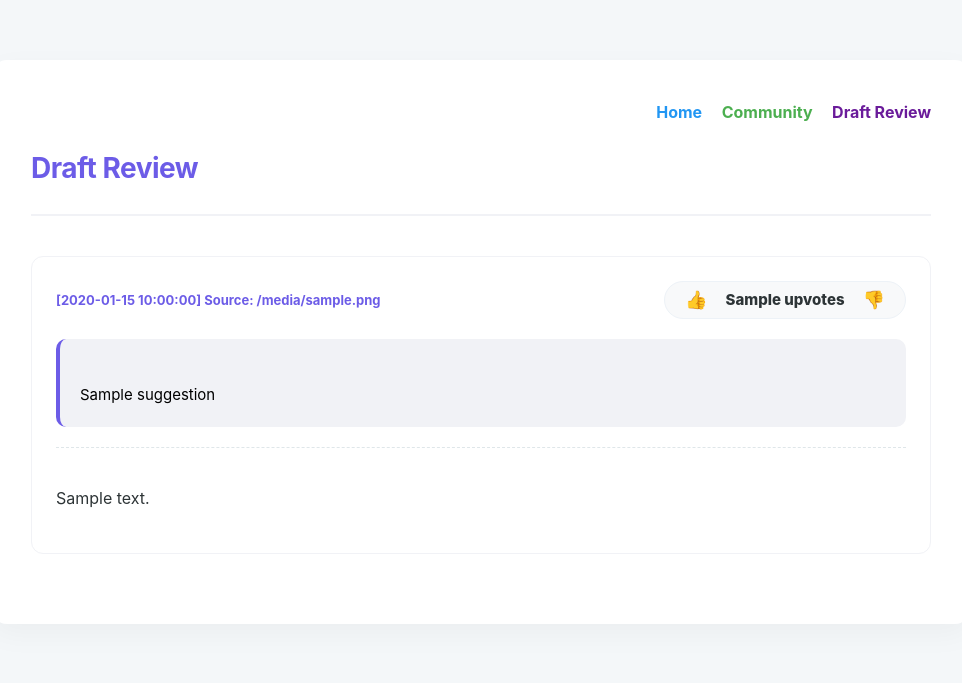
After one commit to modasa905/MyCommunity, a FastAPI app: template templates/drafts.html in a window 1280 px wide. The commit adds this page. Shown: the top 683 px of the page, without its empty margins (159-1121 px from the left). Run offline with FastAPI, Linux system fonts and the light colour scheme; the template is opened without the code that fills it: most values are stand-ins (such as "Sample title", 1, 10 or a date in 2020).

Commit message:
페이지 분리

```diff
--- a/main.py
+++ b/main.py
@@ -89,26 +89,42 @@ class VoteRequest(BaseModel):
 # ---------------------------------------------------------
 # 3. 라우터 설정
 # ---------------------------------------------------------
+# 1. 메인 페이지
 @app.get("/", response_class=HTMLResponse)
 def read_root(request: Request):
-    db = SessionLocal()
-    posts = db.query(Post).order_by(Post.id.desc()).all()
-    drafts = db.query(DraftNote).order_by(DraftNote.id.desc()).all()
-    db.close()
-
+    # 검색용 지식 개수만 가져옵니다.
     response = supabase.table("obsidian_notes").select("file_name").execute()
-
     unique_files = set(item['file_name'] for item in response.data)
     total_notes = len(unique_files)
 
     return templates.TemplateResponse(
         request=request,
         name="index.html",
-        context={
-            "posts": posts,
-            "drafts": drafts,
-            "total_notes": total_notes  # 이제 뻥튀기 없는 진짜 문서 개수가 넘어갑니다!
-        }
+        context={"total_notes": total_notes}
+    )
+
+# 2. 커뮤니티 페이지
+@app.get("/community", response_class=HTMLResponse) # URL을 /community로 변경
+def read_community(request: Request):
+    db = SessionLocal()
+    posts = db.query(Post).order_by(Post.id.desc()).all()
+    db.close()
+    return templates.TemplateResponse(
+        request=request,
+        name="community.html", # 파일명 업데이트
+        context={"posts": posts}
+    )
+
+# 3. Drafts 페이지
+@app.get("/drafts", response_class=HTMLResponse)
+def read_drafts(request: Request):
+    db = SessionLocal()
+    drafts = db.query(DraftNote).order_by(DraftNote.id.desc()).all()
+    db.close()
+    return templates.TemplateResponse(
+        request=request,
+        name="drafts.html",
+        context={"drafts": drafts}
     )
 
 # [API 1] 검색 전용 엔드포인트 (빠름)
--- /dev/null
+++ b/templates/drafts.html
@@ -0,0 +1,245 @@
+<!DOCTYPE html>
+<html lang="en">
+<head>
+    <meta charset="UTF-8">
+    <meta name="viewport" content="width=device-width, initial-scale=1.0">
+    <title>Draft Review</title>
+    <script src="https://cdn.jsdelivr.net/npm/marked/marked.min.js"></script>
+    <script id="MathJax-script" async src="https://cdn.jsdelivr.net/npm/mathjax@3/es5/tex-mml-chtml.js"></script>
+    <style>
+        body {
+            font-family: 'Inter', -apple-system, BlinkMacSystemFont, 'Segoe UI', Roboto, sans-serif;
+            background-color: #f4f7f9;
+            color: #2d3436;
+            line-height: 1.6;
+            margin: 0;
+            padding: 20px;
+        }
+        .container {
+            max-width: 900px;
+            margin: 40px auto;
+            background: white;
+            padding: 40px;
+            border-radius: 16px;
+            box-shadow: 0 10px 30px rgba(0,0,0,0.04);
+        }
+        .header {
+            display: flex;
+            justify-content: space-between;
+            align-items: center;
+            margin-bottom: 40px;
+            border-bottom: 2px solid #f1f2f6;
+            padding-bottom: 24px;
+        }
+        h1 {
+            margin: 0;
+            font-size: 28px;
+            color: #6c5ce7;
+            letter-spacing: -0.5px;
+        }
+        .back-link {
+            text-decoration: none;
+            color: #636e72;
+            font-size: 14px;
+            font-weight: 600;
+            transition: all 0.2s;
+            padding: 8px 12px;
+            border-radius: 8px;
+        }
+        .back-link:hover {
+            background-color: #f1f2f6;
+            color: #6c5ce7;
+        }
+        .draft-list {
+            list-style: none;
+            padding: 0;
+        }
+        .draft-item {
+            margin-bottom: 30px;
+            padding: 24px;
+            background: #ffffff;
+            border: 1px solid #f1f2f6;
+            border-radius: 12px;
+            transition: opacity 0.5s ease;
+        }
+        .draft-header {
+            display: flex;
+            justify-content: space-between;
+            align-items: center;
+            margin-bottom: 20px;
+        }
+        .source-meta {
+            color: #6c5ce7;
+            font-size: 13px;
+            font-weight: 700;
+        }
+        /* Voting Controller */
+        .vote-control {
+            display: flex;
+            gap: 12px;
+            align-items: center;
+            background: #f8f9fa;
+            padding: 6px 14px;
+            border-radius: 20px;
+            border: 1px solid #edf2f7;
+        }
+        .vote-btn {
+            cursor: pointer;
+            background: none;
+            border: none;
+            font-size: 18px;
+            transition: transform 0.1s;
+        }
+        .vote-btn:active {
+            transform: scale(1.2);
+        }
+        .vote-count {
+            font-weight: 800;
+            font-size: 15px;
+            color: #2d3436;
+            min-width: 20px;
+            text-align: center;
+        }
+        /* Suggestion Box */
+        .suggestion-box {
+            background: #f1f2f6;
+            padding: 20px;
+            border-radius: 10px;
+            font-size: 15px;
+            color: #000;
+            text-align: left;
+            white-space: pre-line;
+            margin-bottom: 20px;
+            border-left: 4px solid #6c5ce7;
+        }
+        /* Main Content */
+        .draft-content {
+            font-size: 16px;
+            line-height: 1.8;
+            padding-top: 20px;
+            border-top: 1px dashed #dfe6e9;
+        }
+        .empty-state {
+            text-align: center;
+            padding: 80px 0;
+            color: #b2bec3;
+        }
+    </style>
+</head>
+<body>
+    <div class="container">
+        <nav style="text-align: right; margin-bottom: 20px;">
+            <a href="/" style="margin-left: 15px; text-decoration: none; color: #2196F3; font-weight: bold;">Home</a>
+            <a href="/community" style="margin-left: 15px; text-decoration: none; color: #4CAF50; font-weight: bold;">Community</a>
+            <a href="/drafts" style="margin-left: 15px; text-decoration: none; color: #6a1b9a; font-weight: bold;">Draft Review</a>
+        </nav>
+
+    <div class="header">
+        <h1>Draft Review</h1>
+    </div>
+
+        <ul class="draft-list">
+            {% if drafts %}
+                {% for d in drafts %}
+                <li id="draft-item-{{ d.id }}" class="draft-item">
+                    <div class="draft-header">
+                        <span class="source-meta">[{{ d.created_at }}] Source: {{ d.source_file }}</span>
+
+                        <div class="vote-control">
+                            <button onclick="voteDraft({{ d.id }}, 'up')" class="vote-btn" title="Upvote">👍</button>
+                            <span id="vote-count-{{ d.id }}" class="vote-count">{{ d.upvotes }}</span>
+                            <button onclick="voteDraft({{ d.id }}, 'down')" class="vote-btn" title="Downvote">👎</button>
+                        </div>
+                    </div>
+
+                    <div class="suggestion-box">
+                        {{ d.suggestion }}
+                    </div>
+
+                    <div class="draft-content" data-raw="{{ d.content | forceescape }}">
+                        </div>
+                </li>
+                {% endfor %}
+            {% else %}
+                <div class="empty-state">
+                    <span style="font-size: 48px; display: block; margin-bottom: 16px;">⏳</span>
+                    <p>No new drafts are available for review.</p>
+                </div>
+            {% endif %}
+        </ul>
+    </div>
+
+    <script>
+        // 1. Math Protection Logic (@@)
+        function parseMarkdownProtectMath(text) {
+            let safeText = text.replace(/</g, '&lt;').replace(/>/g, '&gt;');
+            const mathBlocks = [];
+            let count = 0;
+
+            safeText = safeText.replace(/\$\$([\s\S]*?)\$\$/g, (match) => {
+                mathBlocks.push(match);
+                return `@@MATH_BLOCK_${count++}@@`;
+            });
+
+            safeText = safeText.replace(/\$([^\$\n]+?)\$/g, (match) => {
+                mathBlocks.push(match);
+                return `@@MATH_BLOCK_${count++}@@`;
+            });
+
+            let htmlContent = marked.parse(safeText);
+
+            mathBlocks.forEach((block, index) => {
+                htmlContent = htmlContent.replace(`@@MATH_BLOCK_${index}@@`, () => block);
+            });
+
+            return htmlContent;
+        }
+
+        // 2. Voting & Auto-Delete Logic
+        async function voteDraft(draftId, action) {
+            try {
+                const res = await fetch(`/api/vote/${draftId}`, {
+                    method: 'POST',
+                    headers: { 'Content-Type': 'application/json' },
+                    body: JSON.stringify({ action: action })
+                });
+
+                const data = await res.json();
+
+                if (data.deleted) {
+                    alert("This draft has been discarded due to low ratings. It will disappear on next refresh.");
+                    const el = document.getElementById(`draft-item-${draftId}`);
+                    if(el) {
+                        el.style.opacity = "0.3";
+                        el.style.pointerEvents = "none";
+                    }
+                } else if (data.upvotes !== undefined) {
+                    document.getElementById(`vote-count-${draftId}`).innerText = data.upvotes;
+                }
+            } catch (error) {
+                console.error("Voting error:", error);
+            }
+        }
+
+        // 3. Initial Rendering
+        document.addEventListener("DOMContentLoaded", function() {
+            marked.setOptions({ breaks: true });
+            const drafts = document.querySelectorAll('.draft-content');
+
+            drafts.forEach(draft => {
+                const rawText = draft.getAttribute('data-raw');
+                if (rawText) { draft.innerHTML = parseMarkdownProtectMath(rawText); }
+            });
+
+            function renderMath() {
+                if (window.MathJax && window.MathJax.typesetPromise) {
+                    MathJax.typesetPromise().catch(err => console.error(err));
+                } else {
+                    setTimeout(renderMath, 100);
+                }
+            }
+            renderMath();
+        });
+    </script>
+</body>
+</html>
```
Also changed, not shown: templates/community.html (added, +53 -0 lines), templates/index.html (+29 -75 lines).
